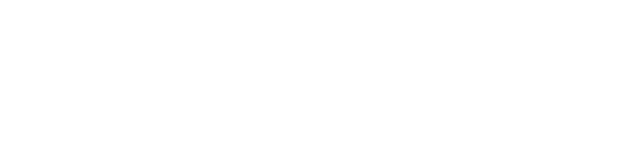
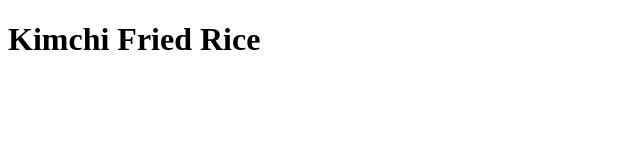
Before and after one commit to zap5/odin-recipes, a plain HTML site: page recipes/kimchi-fried-rice.html in a window 1280 px wide. Shown: the whole page, without its empty margins (0-640 px from the left). Drawn offline with Linux system fonts and the light colour scheme.

Commit message:
Added title to kimchi fried rice recipe

```diff
--- a/recipes/kimchi-fried-rice.html
+++ b/recipes/kimchi-fried-rice.html
@@ -7,6 +7,6 @@
     <title>Kimchi Fried Rice</title>
 </head>
 <body>
-
+    <h1>Kimchi Fried Rice</h1>
 </body>
 </html>
```
